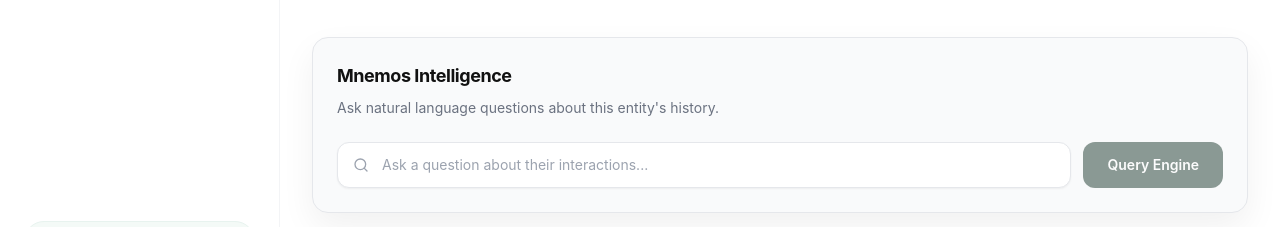
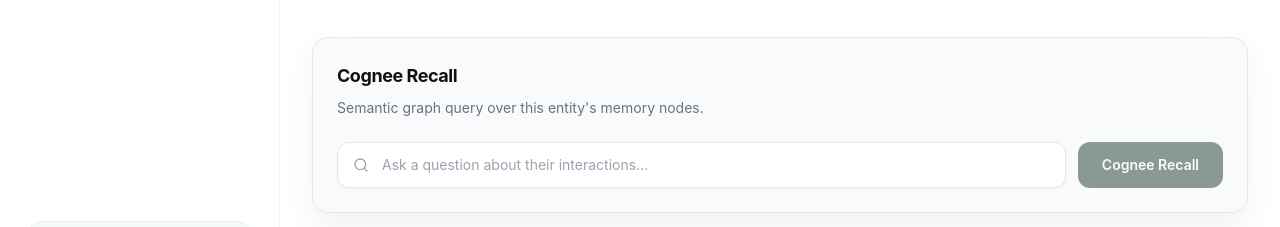
Before and after one commit to aj69op/mnemos, a Next.js app in the folder frontend/: page /dashboard/customer/1 in a window 1280 px wide. Shown: the part 386-613 px from the top of the page. Built offline with nearby package versions, Linux system fonts and the light colour scheme; no server answers.

Commit message:
fix: relabel query section to 'Cognee Recall' for hackathon demo visibility

```diff
--- a/frontend/src/app/dashboard/customer/[id]/page.tsx
+++ b/frontend/src/app/dashboard/customer/[id]/page.tsx
@@ -198,8 +198,8 @@
         {/* Query Tool */}
         <section className="pt-6">
           <div className="shadow-[0_14px_34px_rgba(17,17,17,0.06)] rounded-2xl bg-gray-50 border border-gray-200 p-6">
-            <h2 className="font-bold text-lg tracking-tight text-[#111111] mb-2">Mnemos Intelligence</h2>
-            <p className="text-sm text-gray-500 mb-6">Ask natural language questions about this entity's history.</p>
+            <h2 className="font-bold text-lg tracking-tight text-[#111111] mb-2">Cognee Recall</h2>
+            <p className="text-sm text-gray-500 mb-6">Semantic graph query over this entity's memory nodes.</p>
             <form onSubmit={handleQuery} className="flex gap-3">
               <div className="relative flex-1">
                 <Search className="absolute left-4 top-1/2 -translate-y-1/2 w-4 h-4 text-gray-400" />
@@ -224,7 +224,7 @@
                     </span>
                     Searching
                   </span>
-                ) : "Query Engine"}
+                ) : "Cognee Recall"}
               </button>
             </form>
             {answer && (
@@ -233,7 +233,7 @@
                   <div className="w-6 h-6 rounded-md bg-[#1E3A2F] flex items-center justify-center shadow-inner">
                     <span className="w-1.5 h-1.5 rounded-full bg-white"></span>
                   </div>
-                  <span className="text-[10px] text-[#1E3A2F] uppercase tracking-widest font-bold">Mnemos AI response</span>
+                  <span className="text-[10px] text-[#1E3A2F] uppercase tracking-widest font-bold">Cognee Response</span>
                 </div>
                 <p className="text-sm text-gray-700 whitespace-pre-wrap leading-relaxed">{answer}</p>
               </div>
```
